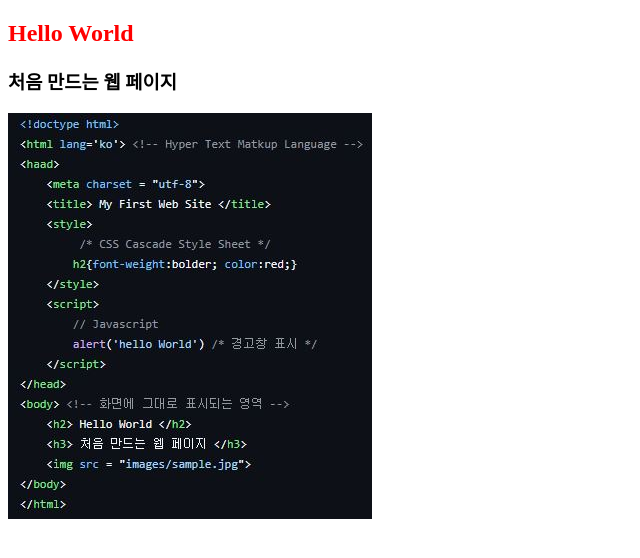
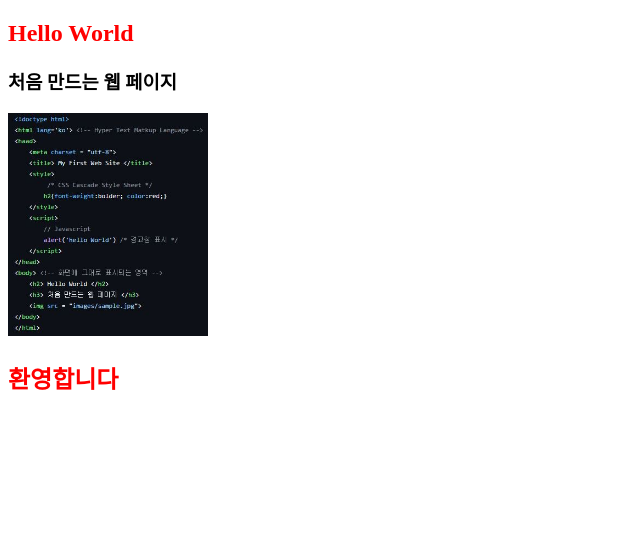
Before and after one commit to neperis/neperis.github.io, a plain HTML site: page index.html in a window 1280 px wide. Shown: the whole page, without its empty margins (0-640 px from the left). Drawn offline with Linux system fonts and the light colour scheme.

Commit message:
Update index.html

```diff
--- a/index.html
+++ b/index.html
@@ -6,6 +6,7 @@
     <style>
          /* CSS Cascade Style Sheet */
         h2{font-weight:bolder; color:red;}
+        img{width:200px;} /* 폭만 줄여도 비율 유지해서 크기조절 */
     </style>
     <script>
         // Javascript
@@ -16,5 +17,7 @@
     <h2> Hello World </h2>
     <h3> 처음 만드는 웹 페이지 </h3>
     <img src = "images/sample.jpg">
+    <h2> 환영합니다 </h2>
+    <br>
 </body>
 </html>
```
